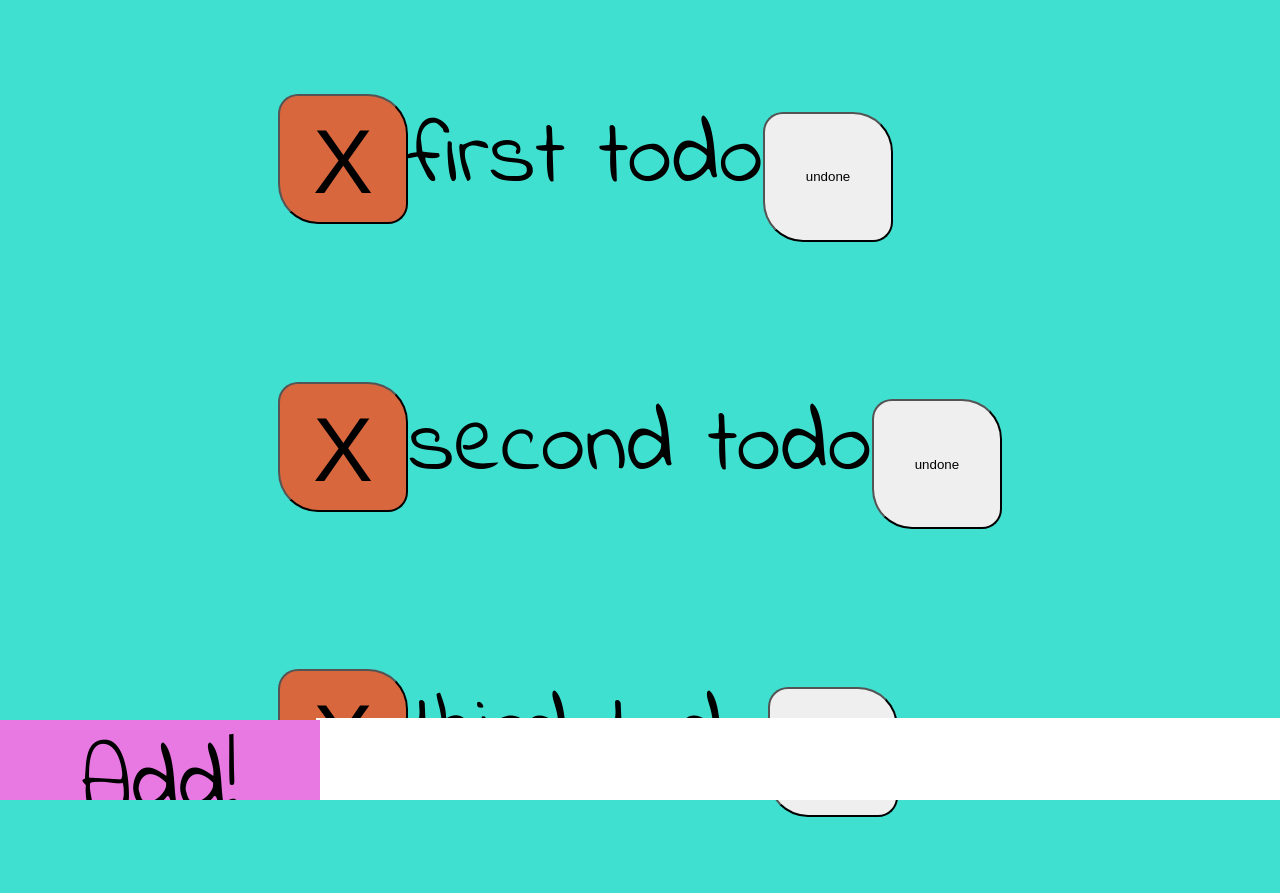
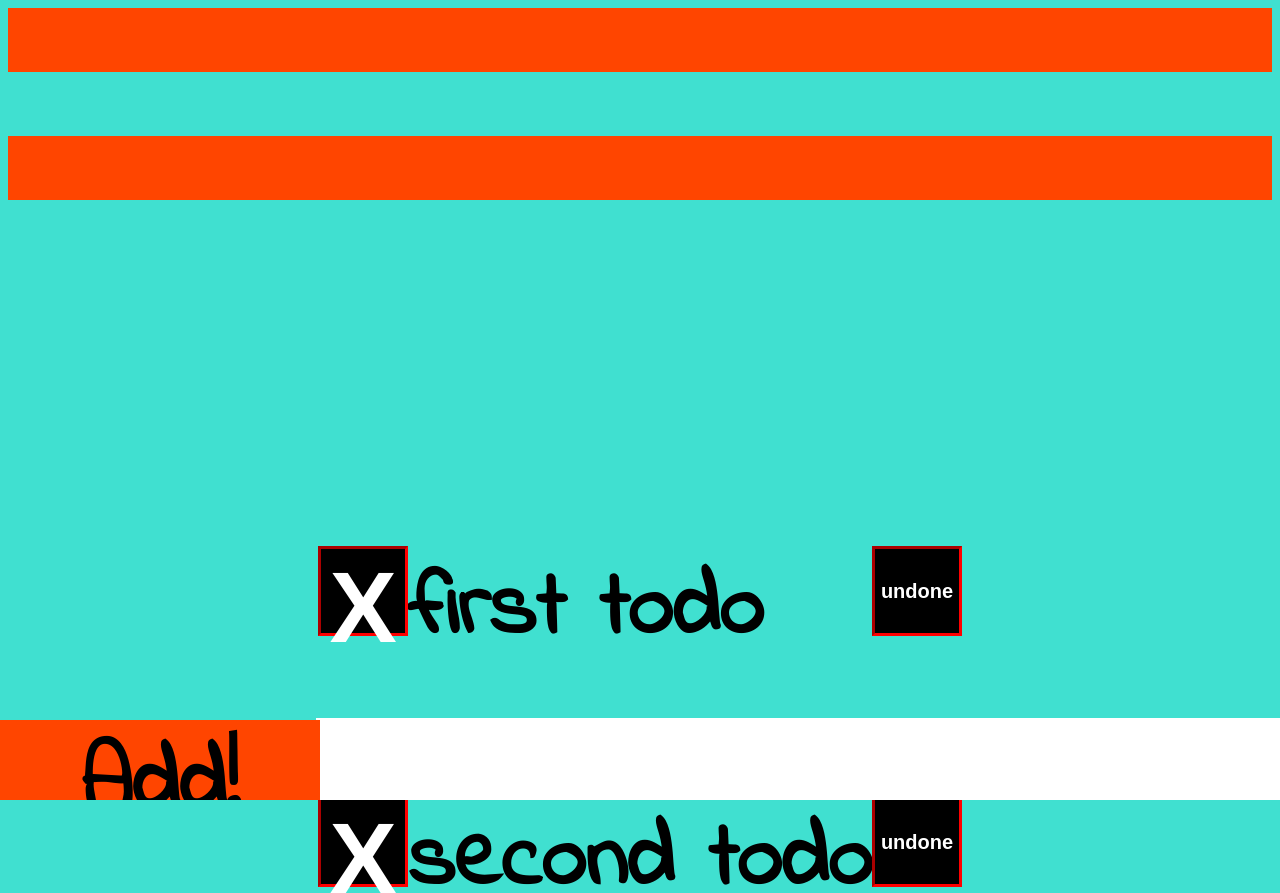
Before and after one commit to FACN4/Week-2-G-force-project, a website: page index.html in a window 1280 px wide. Shown: the top 893 px of the page. Drawn offline with Linux system fonts and the light colour scheme.

Commit message:
latest updates #4

```diff
--- a/style.css
+++ b/style.css
@@ -2,10 +2,14 @@
 body {
   font-family: Indie Flower , sans;
   background-color : turquoise;
+  padding-top : 300px;
+  border-top: double 12em orangered ;
   }
+
   div{
     display: flex;
     justify-content: center;
+
 }
 ul{
   list-style :  none;
@@ -13,56 +17,59 @@ ul{
 
 li{
   font-size: 90px;
-  padding: 70px 0px 70px 0px;
+  padding: 30px 0px 90px 0px;
+  font-weight: bold;
+}
 
-
-}
 .btn {
-  background-color: none;
-  border: 2px solid square black;
-  border-radius: 20px 40px ;
-  text-color: white;
-  padding: 15px 32px;
+  background-color: black;
+  border : inset red;
+  border-radius: -10px 10px ;
+  color: white;
   text-align: center;
-  text-decoration: none;
-  display: outline-block;
-  height: 130px;
-  width: 130px;
-
-
+  position: relative;
+  height: 90px;
+  width: 90px;
+  float:right;
+  font-weight: bold;
+  font-size: 20px;
 }
 .btn-delete{
-background-color: #d8673e;
-float: left;
-font-size: 90px;
+background-color: #000;
+border : inset red;
+float : left;
+font-size: 101px;
 }
+
 .btn-done{
-background-color : blue ;
+float : right;
+}
 
-}
 form{
   display: flex;
-  justify-content: center;
+  justify-content: center
   background-color : white;
 
 }
 #add-todo input {
   position: fixed;
   font-size: 90px;
+  display: flex;
   border-radius: 0px;
   font-family: Indie Flower , sans;
   height:10%;
   bottom: 0px;
   border: 10px;
-  border-color: black;
 }
 
 #add-todo input[type = text]{
   right: 0px;
   width:75%;
 }
+
 #add-todo input[type = submit]{
   left: 0px;
   width:25%;
-  background-color: #e878e2;
+  background-color: orangered ;
+  font-weight: bold;
 }
```
